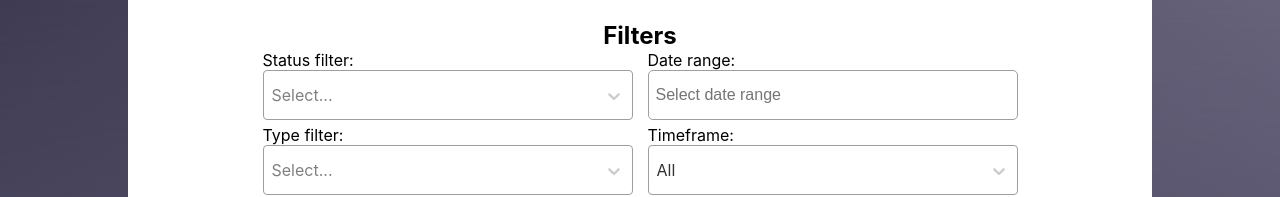
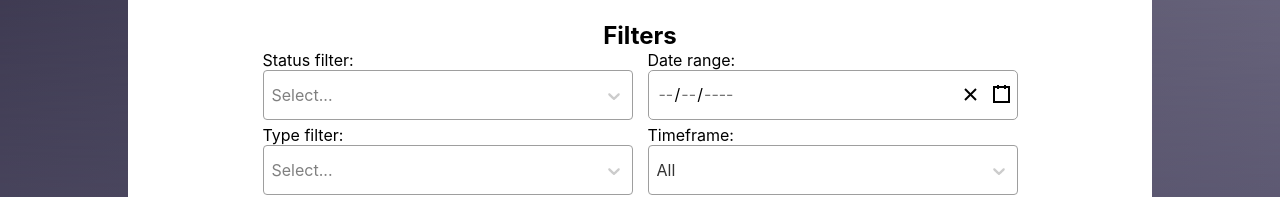
Before and after one commit to DanielGRasmussen/todo-fullstack, a React (Create React App) app in the folder frontend/: page / in a window 1280 px wide. Shown: the part 135-332 px from the top of the page. Built offline with nearby package versions, Linux system fonts and the light colour scheme; no server answers.

Commit message:
Swapped from react-datepicker to react-date-picker to align with future time picking styles.

```diff
--- a/frontend/package.json
+++ b/frontend/package.json
@@ -6,7 +6,7 @@
 		"axios": "^1.3.4",
 		"normalize.css": "^8.0.1",
 		"react": "^18.2.0",
-		"react-datepicker": "^4.11.0",
+		"react-date-picker": "^10.0.2",
 		"react-dom": "^18.2.0",
 		"react-select": "^5.7.2",
 		"typescript": "^4.9.5",
--- a/frontend/src/main/SearchMenu.tsx
+++ b/frontend/src/main/SearchMenu.tsx
@@ -2,8 +2,9 @@ import "./css/SearchMenu.css";
 import React, { useEffect, useState } from "react";
 import makeAnimated from "react-select/animated";
 import Select, { components } from "react-select";
-import DatePicker from "react-datepicker";
-import "react-datepicker/dist/react-datepicker.css";
+import DatePicker from "react-date-picker";
+import "react-date-picker/dist/DatePicker.css";
+import "react-calendar/dist/Calendar.css";
 import SortButton from "./SortButton";
 
 const animatedComponents = makeAnimated();
@@ -45,10 +46,8 @@ interface ISearchMenu {
 	setFilters;
 	currentTimeframe: { value: string; label: string };
 	setCurrentTimeframe;
-	startDate;
-	setStartDate;
-	endDate;
-	setEndDate;
+	searchDates;
+	setSearchDates;
 }
 
 function SearchMenu({
@@ -66,10 +65,8 @@ function SearchMenu({
 	setFilters,
 	currentTimeframe,
 	setCurrentTimeframe,
-	startDate,
-	setStartDate,
-	endDate,
-	setEndDate
+	searchDates,
+	setSearchDates
 }: ISearchMenu): JSX.Element {
 	/* This renders the search menu with options to filter for the TodoList
 	 *
@@ -150,12 +147,6 @@ function SearchMenu({
 		})
 	};
 
-	function dateSelectionChange(dates) {
-		const [start, end] = dates;
-		setStartDate(start);
-		setEndDate(end);
-	}
-
 	const statusOptions = [
 		{ value: "incomplete", label: "Incomplete" },
 		{ value: "in-progress", label: "In-Progress" },
@@ -209,14 +200,11 @@ function SearchMenu({
 				{/* For the clearing element. */}
 				<label htmlFor="datepicker">Date range:</label>
 				<DatePicker
-					selected={startDate}
-					onChange={dateSelectionChange}
-					startDate={startDate}
-					endDate={endDate}
-					selectsRange
-					isClearable
-					placeholderText="Select date range"
-					id="datepicker"
+					value={searchDates}
+					onChange={setSearchDates}
+					selectRange
+					format="MM/dd/yyyy"
+					id="search-datepicker"
 				/>
 			</div>
 			<div id="time">
--- a/frontend/src/main/TodoList.tsx
+++ b/frontend/src/main/TodoList.tsx
@@ -91,8 +91,7 @@ export function TodoList({
 		value: string;
 		label: string;
 	}>({ value: "all", label: "All" });
-	const [startDate, setStartDate] = useState(null);
-	const [endDate, setEndDate] = useState(null);
+	const [searchDates, setSearchDates] = useState([null, null]);
 
 	const recurringTodo: ITodoData[] = useRecurring(todoList);
 
@@ -135,6 +134,7 @@ export function TodoList({
 		const remove = datesToCheck.some((dateToCheck) => {
 			if (!dateToCheck) return false;
 			const date = new Date(dateToCheck);
+			const [startDate, endDate] = searchDates[0];
 			if (startDate && endDate) {
 				const start = new Date(startDate.getFullYear(), startDate.getMonth(), startDate.getDate() + 1);
 				const end = new Date(endDate.getFullYear(), endDate.getMonth(), endDate.getDate() + 1);
@@ -192,10 +192,8 @@ export function TodoList({
 				setFilters={setFilters}
 				currentTimeframe={currentTimeframe}
 				setCurrentTimeframe={setCurrentTimeframe}
-				startDate={startDate}
-				setStartDate={setStartDate}
-				endDate={endDate}
-				setEndDate={setEndDate}
+				searchDates={searchDates}
+				setSearchDates={setSearchDates}
 			/>
 
 			<ul id="todos">
--- a/frontend/src/main/css/SearchMenu.css
+++ b/frontend/src/main/css/SearchMenu.css
@@ -43,9 +43,9 @@
 	grid-row: 2 / 3;
 }
 
-#datepicker {
-	width: 359px;
-	height: 46px;
+#search-datepicker {
+	width: 370px;
+	height: 50px;
 	font-size: 12pt;
 	border-radius: 5px;
 	border: 1px solid #9e9e9e;
@@ -55,8 +55,11 @@
 	display: block;
 }
 
-#datepicker:focus {
-	border: 1px solid #2684ff;
+#search-datepicker > div {
+	height: 48px;
+	padding-bottom: 2px;
+	border: 0;
+	outline: 0;
 }
 
 #time {
--- a/frontend/src/modal/Recurring.tsx
+++ b/frontend/src/modal/Recurring.tsx
@@ -1,8 +1,9 @@
 import "./css/Recurring.css";
 import ITodoData from "../DataInterfaces";
 import React, { useState } from "react";
-import DatePicker from "react-datepicker";
-import "react-datepicker/dist/react-datepicker.css";
+import DatePicker from "react-date-picker";
+import "react-date-picker/dist/DatePicker.css";
+import "react-calendar/dist/Calendar.css";
 
 interface IRecurringProps {
 	todo: ITodoData;
@@ -23,10 +24,10 @@ export default function Recurring({
 }: IRecurringProps): JSX.Element {
 	if (!isOpen) return;
 	const [checked, setChecked] = useState(todo.recurring.isRecurring);
-	const [startDate, setStartDate] = useState(
-		todo.recurring.isRecurring ? new Date(todo.recurring.duration.start) : ""
-	);
-	const [endDate, setEndDate] = useState(todo.recurring.isRecurring ? new Date(todo.recurring.duration.end) : "");
+	const [recurringDates, setRecurringDates] = useState<[Date | null, Date | null]>([
+		todo.recurring.isRecurring ? new Date(todo.recurring.duration.start) : null,
+		todo.recurring.isRecurring ? new Date(todo.recurring.duration.end) : null
+	]);
 	const [frequencyAmount, setFrequencyAmount] = useState(
 		todo.recurring.isRecurring ? todo.recurring.frequencyAmount : undefined
 	);
@@ -36,6 +37,7 @@ export default function Recurring({
 	);
 
 	function saveRecurring() {
+		const [startDate, endDate] = recurringDates;
 		if (!checked) {
 			if (!todo.recurring.isRecurring) return toggleRecurring();
 			dataChange(false, "isRecurring", false, true); // Toggles modal in here
@@ -98,8 +100,8 @@ export default function Recurring({
 			(todo.recurring.isRecurring === checked &&
 				todo.recurring.frequencyAmount === frequencyAmount &&
 				todo.recurring.frequencyUnit === frequencyUnit &&
-				todo.recurring.duration.start === new Date(startDate).toISOString() &&
-				todo.recurring.duration.end === new Date(endDate).toISOString() &&
+				todo.recurring.duration.start === new Date(recurringDates[0]).toISOString() &&
+				todo.recurring.duration.end === new Date(recurringDates[1]).toISOString() &&
 				todo.recurring.timeTaken === parseInt(timeTaken.toString()) * 1000 * 60)
 		) {
 			return toggleRecurring();
@@ -107,10 +109,8 @@ export default function Recurring({
 		askConfirmation("Are you sure you want to close without saving your changes?", toggleRecurring);
 	}
 
-	function dateSelectionChange(dates) {
-		const [start, end]: Date[] = dates;
-		setStartDate(start);
-		setEndDate(end);
+	function dateSelectionChange(dates): void {
+		setRecurringDates(dates); // Such a function is kinda stupid but just "setRecurringDates" pops up with a TS error
 	}
 
 	return (
@@ -125,15 +125,11 @@ export default function Recurring({
 					{/* For the clearing element. */}
 					<label htmlFor="datepicker">Start/end recurring:</label>
 					<DatePicker
-						selected={startDate}
+						value={recurringDates}
 						onChange={dateSelectionChange}
-						startDate={startDate}
-						endDate={endDate}
-						selectsRange
-						isClearable
-						placeholderText="Select date range"
-						id="datepicker"
-						autoComplete="off"
+						selectRange
+						format="MM/dd/yyyy"
+						id="recurring-datepicker"
 					/>
 				</div>
 				<div id="frequency-wrapper">
--- a/frontend/src/modal/css/Recurring.css
+++ b/frontend/src/modal/css/Recurring.css
@@ -78,22 +78,23 @@ input::-webkit-inner-spin-button {
 	background: #d0d0d0;
 }
 
-#recurring div input,
-#recurring div select {
+#recurring > div > input,
+#recurring > div > select {
 	height: 35px;
 	font-size: 12pt;
 	margin-left: 5px;
 	border-radius: 5px;
-	outline: 1px solid black;
-	border: none;
+	border: 1px solid lightgrey;
+	outline: none;
+}
+
+#recurring > div > input:focus,
+#recurring > div > select:focus {
+	border: 1px solid black;
 }
 
 #recurring div select option {
 	border-radius: 10px;
-}
-
-#recurring div input:focus {
-	border: none;
 }
 
 #recurring div label {
@@ -107,11 +108,28 @@ input::-webkit-inner-spin-button {
 }
 
 #recurring #datepicker-wrapper label {
-	width: 230px;
+	width: 140px;
 }
 
-#recurring #datepicker-wrapper input {
-	width: 200px;
+#recurring #recurring-datepicker {
+	height: 35px;
+	font-size: 12pt;
+}
+
+#recurring #recurring-datepicker > div {
+	height: 33px;
+	padding-bottom: 2px;
+	border: 1px solid lightgrey;
+	border-radius: 5px;
+}
+
+#recurring #recurring-datepicker > div:focus-within {
+	border: 1px solid black;
+}
+
+#recurring #recurring-datepicker input {
+	border: 0;
+	height: 100%;
 }
 
 #recurring #frequency-wrapper {
```
Also changed, not shown: 1 other file (tests, documents, lock files or other folders).
